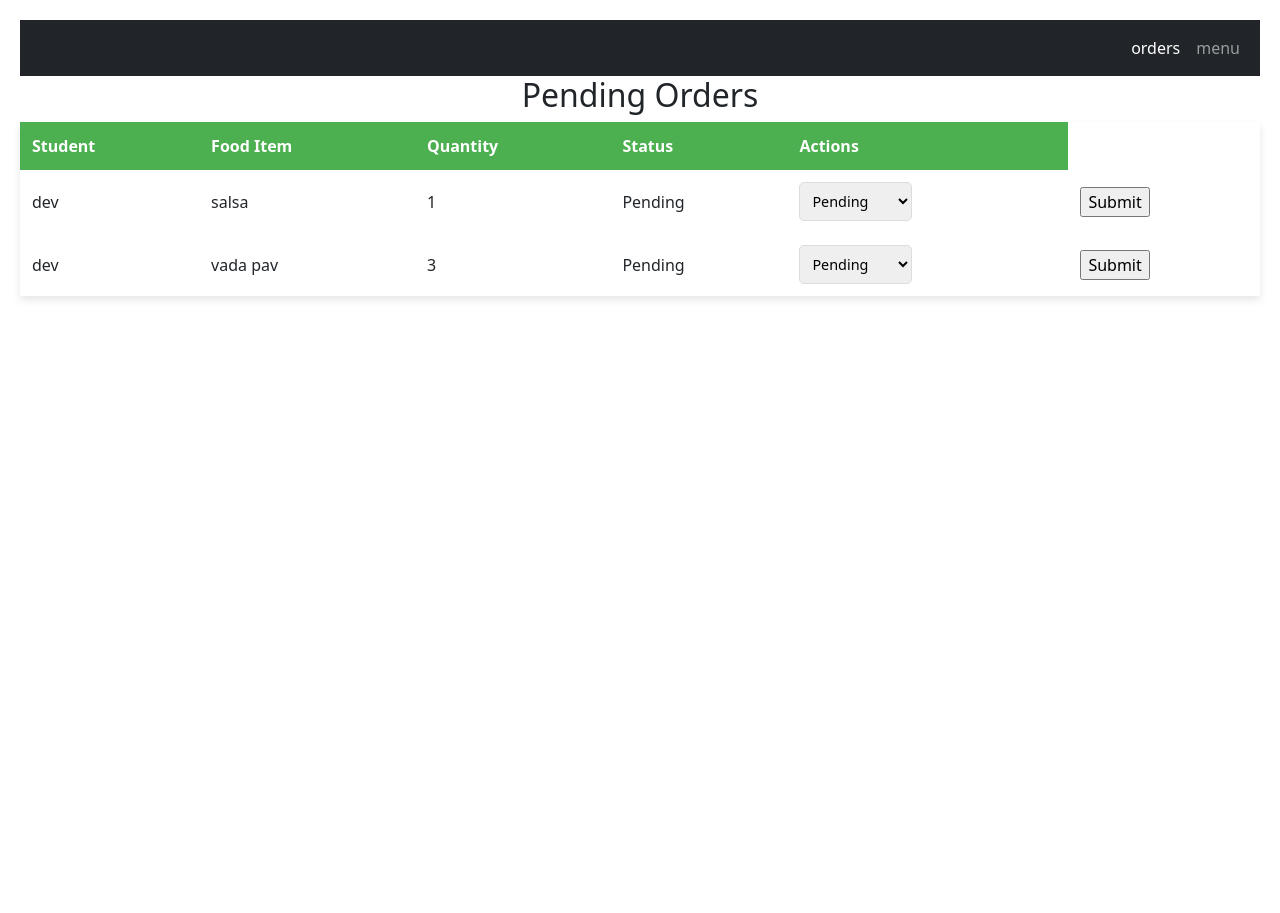
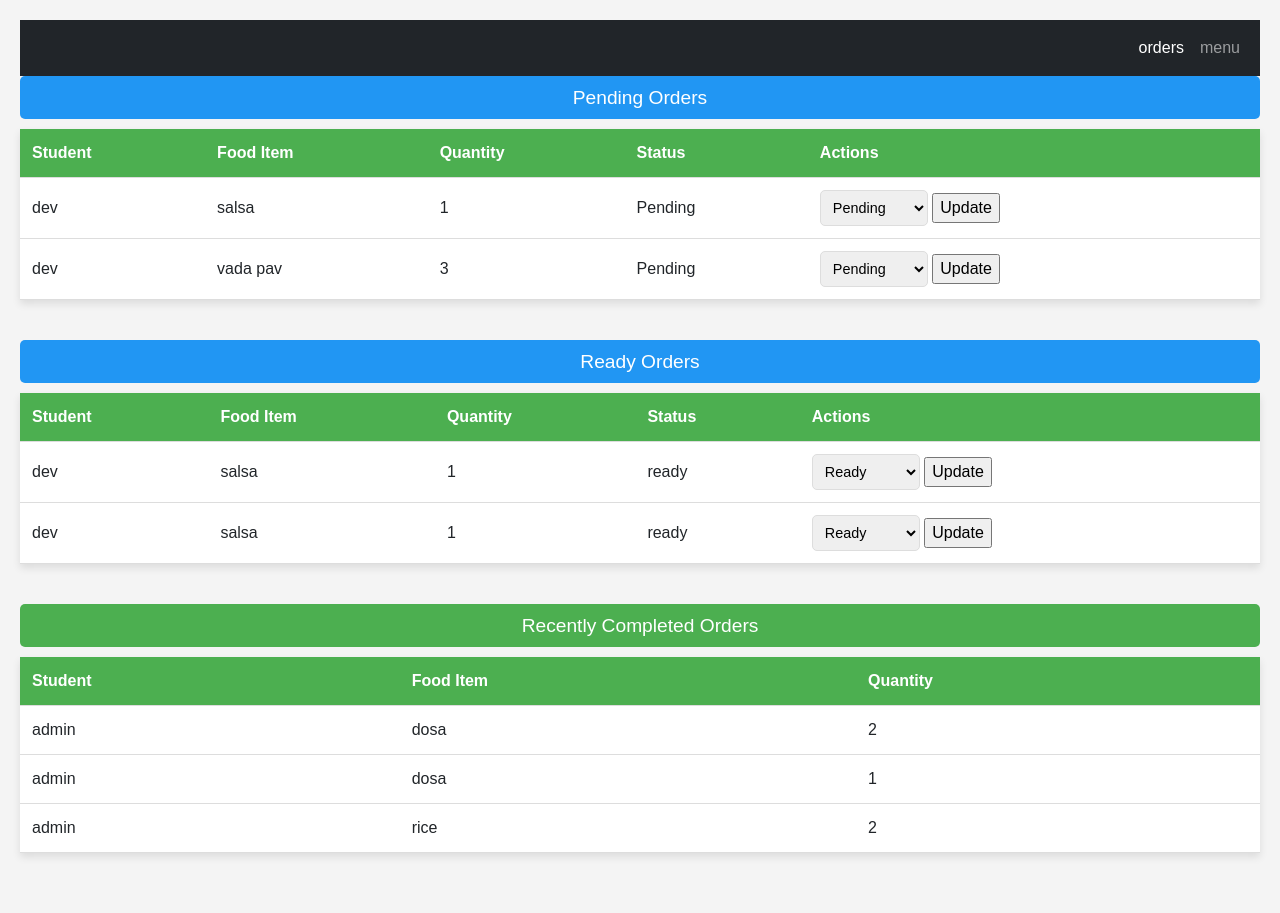
Before and after one commit to devmehtaa/SCOS, a Django app: page /menu/staff/orders/ in a window 1280 px wide. Before the commit the page ends 300 px from the top, so only its background shows below. Run offline with Django 5.2, Linux system fonts and the light colour scheme; data comes from the database, SQL or seed files in the repository; both versions use the stored data as it was after the commit.

Commit message:
fixed bugs

```diff
--- a/vlounge/menu/models.py
+++ b/vlounge/menu/models.py
@@ -13,7 +13,8 @@ class Order(models.Model):
     student = models.ForeignKey(User, on_delete=models.CASCADE)  # Student who placed the order
     food_item = models.ForeignKey(FoodItem, on_delete=models.CASCADE)  # Ordered food item
     quantity = models.PositiveIntegerField(default=1)
-    status = models.CharField(max_length=20, choices=[('Pending', 'Pending'), ('Preparing', 'Preparing'), ('Completed', 'Completed')], default='Pending')  # Order status
+    status = models.CharField(max_length=20, choices=[('Pending', 'Pending'), ('Ready', 'Ready'), ('Completed', 'Completed')], default='Pending')
+    total_price = models.DecimalField(max_digits=10, decimal_places=2, default=0.00)
     created_at = models.DateTimeField(auto_now_add=True)
 
     def __str__(self):
--- a/vlounge/menu/templates/staff_orders.html
+++ b/vlounge/menu/templates/staff_orders.html
@@ -3,8 +3,11 @@
 <head>
     <meta charset="UTF-8">
     <meta name="viewport" content="width=device-width, initial-scale=1.0">
+    <title>Orders Dashboard</title>
 
-    <title>Pending Orders</title>
+    <!-- Bootstrap CSS -->
+    <link href="https://cdn.jsdelivr.net/npm/bootstrap@5.3.2/dist/css/bootstrap.min.css" rel="stylesheet">
+
     <style>
         /* General Styles */
         body {
@@ -45,7 +48,14 @@
             background-color: #f9f9f9;
         }
 
-        /* Button Styles */
+        /* Dropdown & Button Styles */
+        .status-dropdown {
+            padding: 8px;
+            border-radius: 5px;
+            border: 1px solid #ddd;
+            font-size: 0.9rem;
+        }
+
         .status-button {
             padding: 8px 12px;
             border: none;
@@ -54,21 +64,6 @@
             font-size: 0.9rem;
             margin: 2px;
             transition: background-color 0.3s ease;
-        }
-
-        .status-button.preparing {
-            background-color: #FFC107;
-            color: white;
-        }
-
-        .status-button.ready {
-            background-color: #2196F3;
-            color: white;
-        }
-
-        .status-button.completed {
-            background-color: #4CAF50;
-            color: white;
         }
 
         .status-button:hover {
@@ -81,23 +76,35 @@
             color: #666;
             font-style: italic;
         }
-        .status-dropdown {
-        padding: 8px;
+
+        /* Section Styling */
+        .orders-section {
+            margin-bottom: 40px;
+        }
+
+        .section-title {
+            background-color: #2196F3;
+            color: white;
+            padding: 10px;
+            text-align: center;
+            font-size: 1.2rem;
             border-radius: 5px;
-        border: 1px solid #ddd;
-        font-size: 0.9rem;
+            margin-bottom: 10px;
+        }
+
+        .completed-title {
+            background-color: #4CAF50;
         }
 
     </style>
-
-    <title>Document</title>
-    <link href="https://cdn.jsdelivr.net/npm/bootstrap@5.3.2/dist/css/bootstrap.min.css" rel="stylesheet">
-
 </head>
 <body>
-    {% include 'navbar_staff.html'%}
-    <h2>Pending Orders</h2>
 
+    {% include 'navbar_staff.html' %}
+
+    <!-- Pending Orders Section -->
+    <div class="orders-section">
+        <h2 class="section-title">Pending Orders</h2>
         <table>
             <thead>
                 <tr>
@@ -108,9 +115,8 @@
                     <th>Actions</th>
                 </tr>
             </thead>
-
             <tbody>
-            {% for order in orders %}
+                {% for order in pending_orders %}
                 <tr>
                     <td>{{ order.student.username }}</td>
                     <td>{{ order.food_item.name }}</td>
@@ -121,13 +127,12 @@
                             {% csrf_token %}
                             <select class="status-dropdown" name="status">
                                 <option value="pending" {% if order.status == 'pending' %}selected{% endif %}>Pending</option>
-                            <option value="Prepring" {% if order.status == 'ready' %}selected{% endif %}>Ready</option>
-                            <option value="Completed" {% if order.status == 'completed' %}selected{% endif %}>Completed</option>
+                                <option value="ready" {% if order.status == 'ready' %}selected{% endif %}>Ready</option>
+                                <option value="completed" {% if order.status == 'completed' %}selected{% endif %}>Completed</option>
                             </select>
+                            <input type="submit" value="Update">
+                        </form>
                     </td>
-                <td><input type="submit" value="Submit"></td>
-            </form>
-
                 </tr>
                 {% empty %}
                 <tr>
@@ -136,34 +141,77 @@
                 {% endfor %}
             </tbody>
         </table>
+    </div>
 
-    <script>
-        // JavaScript to handle status updates
-        function updateStatus(orderId, status) {
-            fetch(`/staff/orders/${orderId}/`, {
-                method: 'POST',
-                headers: {
-                    'Content-Type': 'application/json',
-                    'X-CSRFToken': '{{ csrf_token }}' // Add CSRF token for Django
-                },
-                body: JSON.stringify({ status: status })
-            })
-            .then(response => response.json())
-            .then(data => {
-                if (data.success) {
-                    alert(`Order status updated to ${status}.`);
-                    location.reload(); // Refresh the page to reflect the updated status
-                } else {
-                    alert('Failed to update order status.');
-                }
-            })
-            .catch(error => {
-                console.error('Error:', error);
-            });
-        }
-    </script>
+    <!-- Ready Orders Section -->
+    <div class="orders-section">
+        <h2 class="section-title">Ready Orders</h2>
+        <table>
+            <thead>
+                <tr>
+                    <th>Student</th>
+                    <th>Food Item</th>
+                    <th>Quantity</th>
+                    <th>Status</th>
+                    <th>Actions</th>
+                </tr>
+            </thead>
+            <tbody>
+                {% for order in ready_orders %}
+                <tr>
+                    <td>{{ order.student.username }}</td>
+                    <td>{{ order.food_item.name }}</td>
+                    <td>{{ order.quantity }}</td>
+                    <td>{{ order.status }}</td>
+                    <td>
+                        <form action="{% url 'update_order_status' order.id %}" method="POST">
+                            {% csrf_token %}
+                            <select class="status-dropdown" name="status">
+                                <option value="pending" {% if order.status == 'pending' %}selected{% endif %}>Pending</option>
+                                <option value="ready" {% if order.status == 'ready' %}selected{% endif %}>Ready</option>
+                                <option value="completed" {% if order.status == 'completed' %}selected{% endif %}>Completed</option>
+                            </select>
+                            <input type="submit" value="Update">
+                        </form>
+                    </td>
+                </tr>
+                {% empty %}
+                <tr>
+                    <td colspan="4" class="no-orders">No ready orders.</td>
+                </tr>
+                {% endfor %}
+            </tbody>
+        </table>
+    </div>
 
-
+    <!-- Recently Completed Orders Section -->
+    <div class="orders-section">
+        <h2 class="section-title completed-title">Recently Completed Orders</h2>
+        <table>
+            <thead>
+                <tr>
+                    <th>Student</th>
+                    <th>Food Item</th>
+                    <th>Quantity</th>
+                    {% comment %} <th>Completed At</th> {% endcomment %}
+                </tr>
+            </thead>
+            <tbody>
+                {% for order in completed_orders %}
+                <tr>
+                    <td>{{ order.student.username }}</td>
+                    <td>{{ order.food_item.name }}</td>
+                    <td>{{ order.quantity }}</td>
+                    {% comment %} <td>{{ order.completed_at }}</td> {% endcomment %}
+                </tr>
+                {% empty %}
+                <tr>
+                    <td colspan="4" class="no-orders">No completed orders.</td>
+                </tr>
+                {% endfor %}
+            </tbody>
+        </table>
+    </div>
 
 </body>
 </html>
--- a/vlounge/menu/views.py
+++ b/vlounge/menu/views.py
@@ -54,22 +54,30 @@ def add_to_todays_menu(request, item_id):
 
 def staff_orders(request):
     print("normal ran")
-    orders = Order.objects.filter(status="Pending")
+    pending_orders = Order.objects.filter(status="Pending")
+    ready_orders = Order.objects.filter(status="ready")
+    completed_orders = Order.objects.filter(status="Completed")
+    context = {
+        'pending_orders': pending_orders,
+        'ready_orders': ready_orders,
+        'completed_orders': completed_orders
+    }
+
     # if request.method == 'POST':
     #         new_status = request.POST.get("status")
     #         order = Order.objects.get(id)
     #         order.status = new_status
-    return render(request, 'staff_orders.html', {'orders': orders})
+    return render(request, 'staff_orders.html', context)
 
 def update_order_status(request, order_id):
     print("update ran")
-    orders = Order.objects.filter(status="Pending")
     if request.method == 'POST':
         new_status = request.POST.get("status")
         order = get_object_or_404(Order, id=order_id)
         order.status = new_status
         order.save()
-    return render(request, 'staff_orders.html', {'orders': orders})
+        return redirect('staff_orders')
+    return render(request, 'staff_orders.html')
 
 # student section--------------------
 def student_home(request):
@@ -141,5 +149,25 @@ def create_razorpay_order(request):
     return JsonResponse({"error": "Invalid request"}, status=400)
 
 def payment_success(request):
-    Cart.objects.filter(student=request.user).delete()
+
+    cart_items = Cart.objects.filter(student=request.user)
+    if not cart_items.exists():
+        return render(request, 'payment_success.html', {"error": "Cart is empty."})
+    for cart in cart_items:
+        existing_order = Order.objects.filter(student=cart.student, food_item=cart.food_item, status="Pending").first()
+
+        if existing_order:
+            existing_order.quantity += cart.quantity
+            existing_order.total_price += cart.food_item.price * cart.quantity  # Update total price
+            existing_order.save()
+        else:
+
+            Order.objects.create(
+                student=cart.student,
+                food_item=cart.food_item,
+                quantity=cart.quantity,
+                total_price=cart.food_item.price * cart.quantity,
+                status="Pending"
+            )
+    cart_items.delete()
     return render(request, 'payment_success.html')
```
Also changed, not shown: vlounge/menu/templates/create_food_item.html (+79 -8 lines), vlounge/menu/templates/staff_menu.html (+63 -92 lines), vlounge/db.sqlite3, vlounge/menu/migrations/0004_order_total_price.py (added), vlounge/menu/migrations/0005_alter_order_status.py (added). Lines whose indentation alone changed are shown as unchanged.
